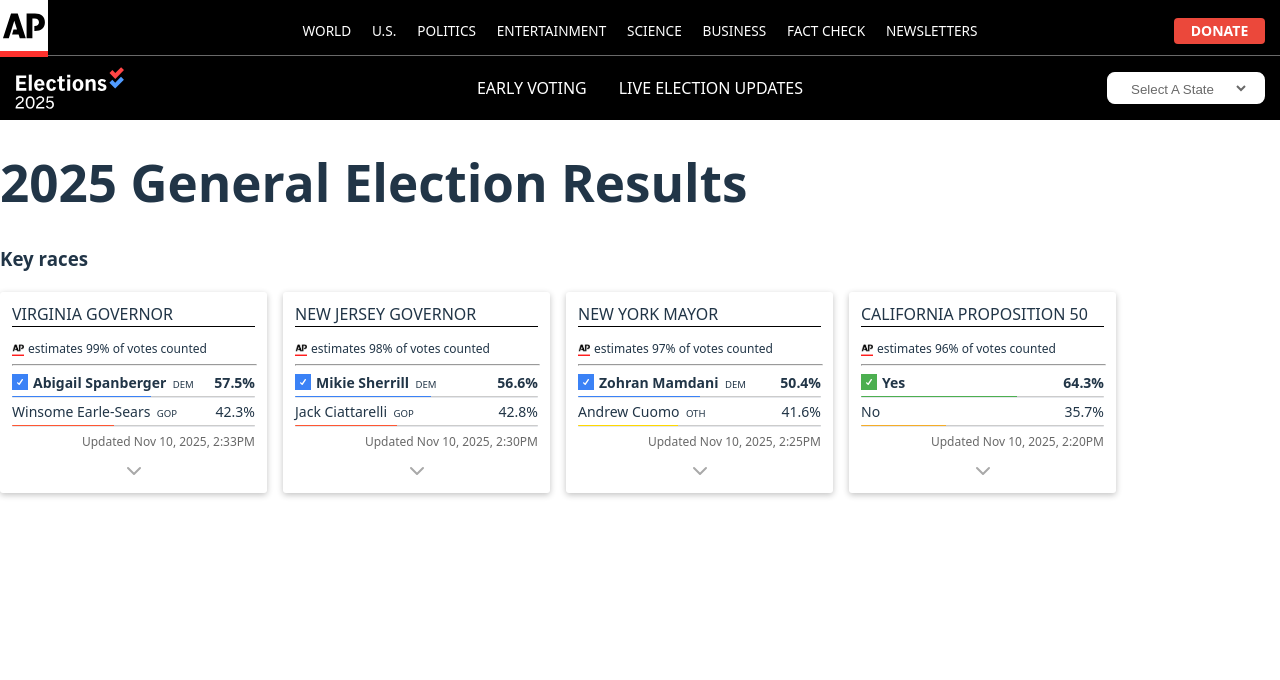
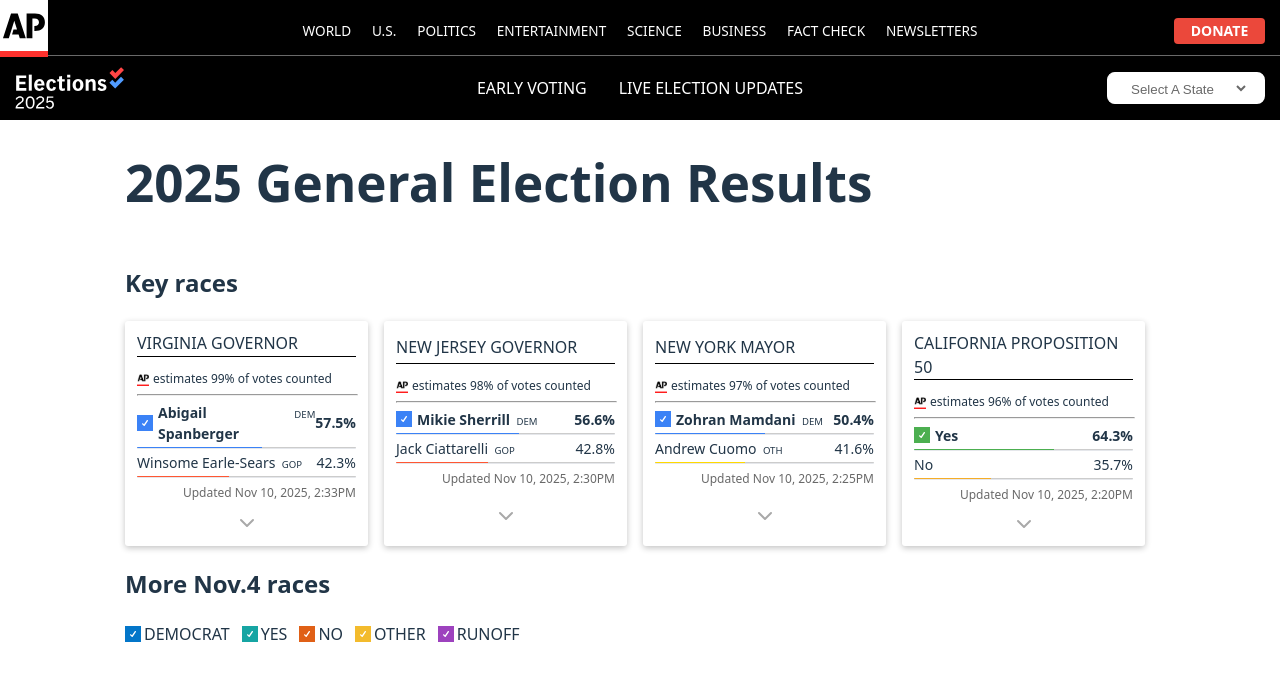
Before and after one commit to chen-luke/ap-news-election, a React (Vite) app: page / in a window 1280 px wide. Shown: the top 680 px of the page. Built offline with nearby package versions, Linux system fonts and the light colour scheme.

Commit message:
created other races component

```diff
--- a/src/App.tsx
+++ b/src/App.tsx
@@ -1,6 +1,15 @@
 import KeyRaceCards from './components/keyrace/KeyRaceCards';
 import Nav from './components/nav/Nav';
+import OtherRaces from './components/other-race/OtherRaces';
 import ToolBar from './components/toolbar/ToolBar';
+import styled from 'styled-components';
+
+const MainContainer = styled.main`
+  display: grid;
+  margin: 0 auto;
+  gap: 0px;
+  max-width: 1030px;
+`;
 
 function App() {
   return (
@@ -8,11 +17,12 @@
       <div>
         <Nav />
         <ToolBar />
-        <main>
+        <MainContainer>
           <h1>2025 General Election Results</h1>
-          <h3>Key races</h3>
+          <h2>Key races</h2>
           <KeyRaceCards />
-        </main>
+          <OtherRaces />
+        </MainContainer>
       </div>
     </>
   );
--- a/src/components/keyrace/RaceCard.tsx
+++ b/src/components/keyrace/RaceCard.tsx
@@ -5,8 +5,9 @@
   width: 243px;
   display: grid;
   background-color: white;
-  padding: 10px 12px 10px;
+  padding: 10px 12px;
   gap: 3px;
+  box-sizing: border-box;
   box-shadow: rgba(0, 0, 0, 0.24) 0px 2px 6px;
   border-radius: 3px;
   cursor: pointer;
@@ -182,3 +183,4 @@
 };
 
 export default RaceCard;
+export { LeadingIndicator };
--- /dev/null
+++ b/src/components/other-race/OtherRaces.tsx
@@ -0,0 +1,13 @@
+import styled from 'styled-components';
+import RaceLegend from './RaceLegend';
+
+const StyledWrapper = styled.div``;
+
+export default function OtherRaces() {
+  return (
+    <StyledWrapper>
+      <h2>More Nov.4 races</h2>
+      <RaceLegend />
+    </StyledWrapper>
+  );
+}
```
